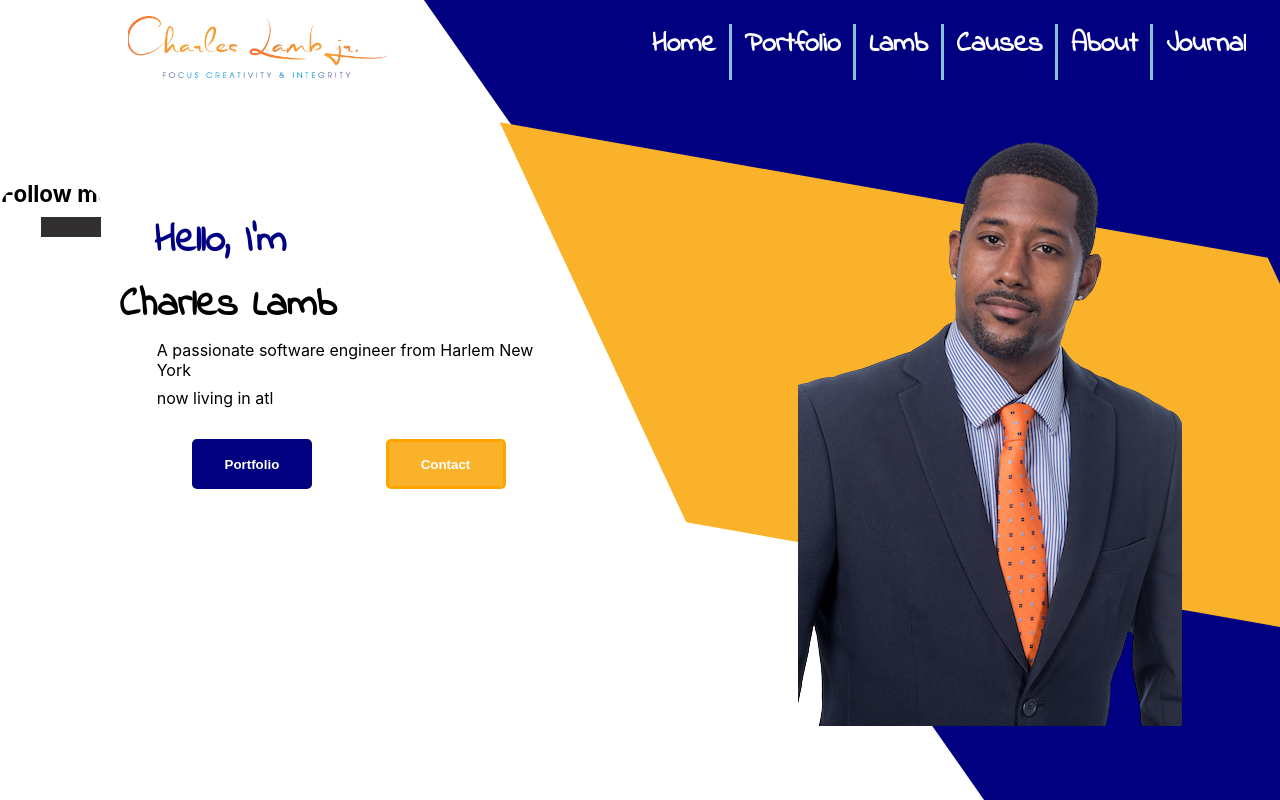
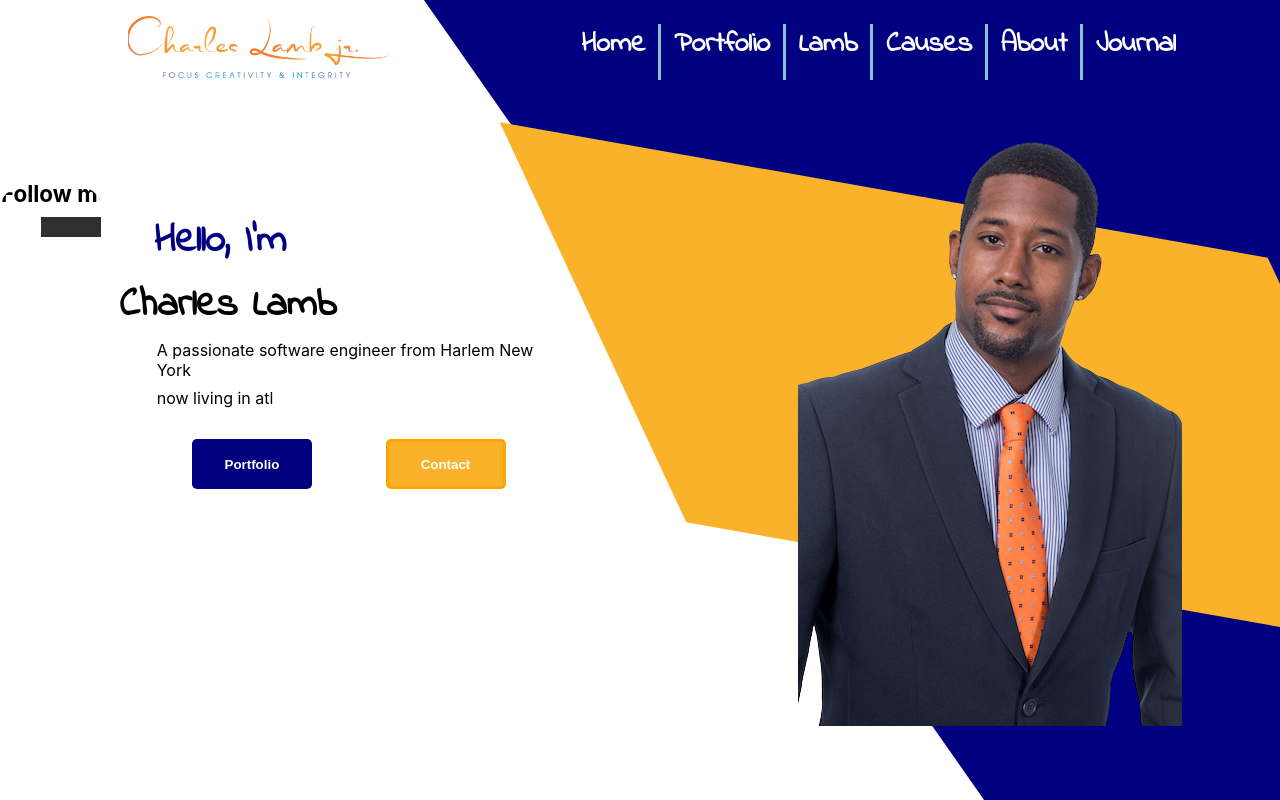
Before and after one commit to cyberstizz/charleslambjr, a React (Create React App) app: page / in a window 1280 px wide. Shown: the top 800 px of the page. Built offline with nearby package versions, Linux system fonts and the light colour scheme.

Commit message:
moved the nav options div back to the right to fix some spacing issues

```diff
--- a/src/App.css
+++ b/src/App.css
@@ -63,7 +63,7 @@
   width: 70vw;
   height: 100vh;
   z-index: 10;
-  transform: skewX(35deg);
+  transform: skew(35deg);
   overflow-x: hidden;
 }
 
@@ -81,7 +81,7 @@
 .navOptions{
   display: inline-flex;
   flex-direction: row;
-  margin-left: 18vw;
+  margin-left: 7vw;
   margin-top: 3vh;
 
 }
```
